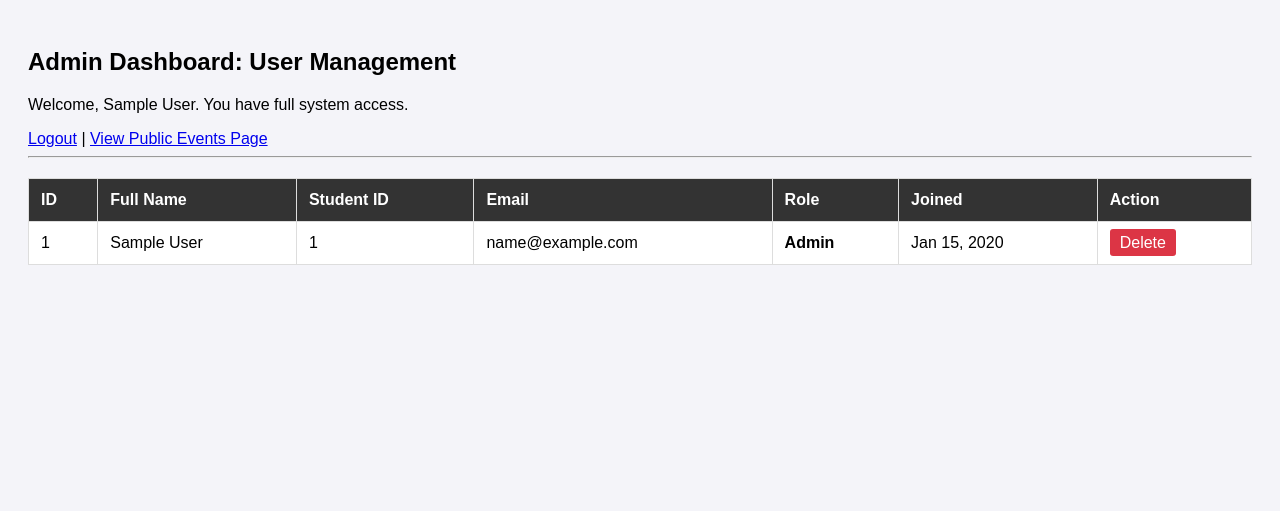
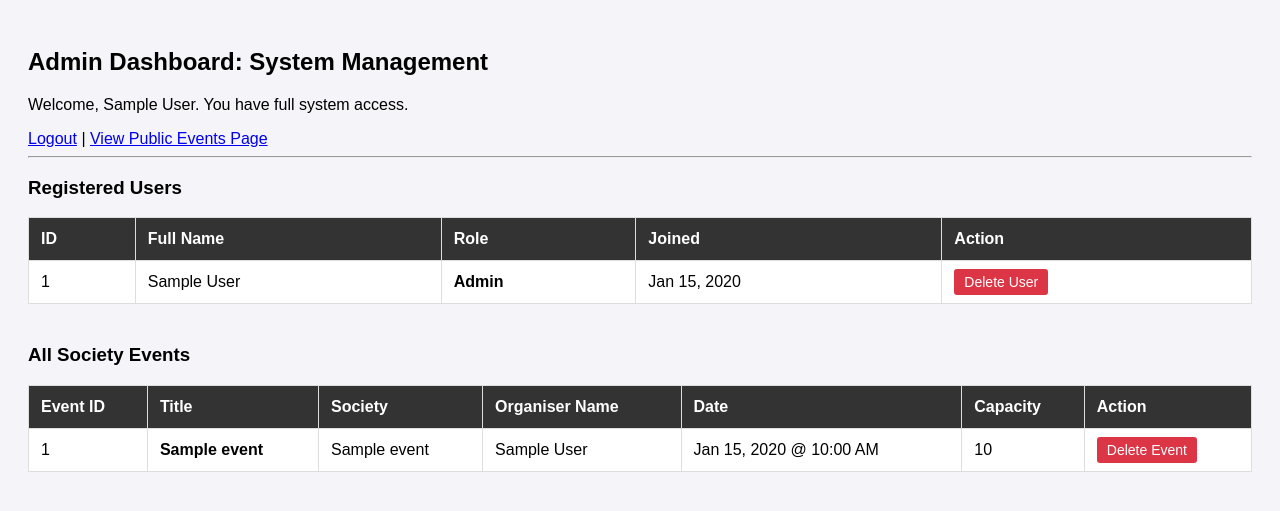
Before and after one commit to Naulikha/su_events_app, a PHP site: page /dashboard/admin.php in a window 1280 px wide. Shown: the top 511 px of the page. Run offline with PHP 8.4, Linux system fonts and the light colour scheme; the visitor is signed in with stand-in values (Sample User, id 1); tables that the repository leaves empty hold one stand-in row (values such as "Sample post").

Commit message:
added in admin delete for events

```diff
--- a/dashboard/admin.php
+++ b/dashboard/admin.php
@@ -36,61 +36,82 @@ if (isset($_GET['delete_user'])) {
     }
 }
 
+// --- HANDLE EVENT DELETION (Admin Power!) ---
+if (isset($_GET['delete_event'])) {
+    $target_event_id = (int)$_GET['delete_event'];
+
+    // REFERENCE: PHP_MYSQL_PREPARED_STATEMENTS (Lecture)
+    $stmt = $conn->prepare("DELETE FROM events WHERE event_id = ?");
+    $stmt->bind_param("i", $target_event_id);
+    if ($stmt->execute()) {
+        $success = "Event successfully deleted.";
+    } else {
+        $error = "Failed to delete event.";
+    }
+    $stmt->close();
+}
+
 // --- FETCH ALL USERS ---
-// We want to see newest users first
-$sql = "SELECT user_id, full_name, student_id, email, role, created_at FROM users ORDER BY created_at DESC";
-$result = $conn->query($sql);
+//new users first
+$sql_users = "SELECT user_id, full_name, student_id, email, role, created_at FROM users ORDER BY created_at DESC";
+$result_users = $conn->query($sql_users);
+
+// --- FETCH ALL EVENTS (Using JOIN to get the Organiser's Name) ---
+// REFERENCE: Working with Databases (Lecture)
+$sql_events = "SELECT e.event_id, e.title, e.society_name, e.event_date, e.max_capacity, u.full_name AS organiser_name
+               FROM events e
+               JOIN users u ON e.organiser_id = u.user_id
+               ORDER BY e.event_date ASC";
+$result_events = $conn->query($sql_events);
 ?>
 
 <!DOCTYPE html>
 <html lang="en">
 <head>
     <meta charset="UTF-8">
-    <title>Admin Dashboard - User Management</title>
+    <title>Admin Dashboard - System Management</title>
     <style>
         body { font-family: Arial, sans-serif; padding: 20px; background: #f4f4f9; }
-        table { width: 100%; border-collapse: collapse; background: white; margin-top: 20px; }
+        .table-container { margin-bottom: 40px; }
+        table { width: 100%; border-collapse: collapse; background: white; margin-top: 10px; }
         th, td { padding: 12px; border: 1px solid #ddd; text-align: left; }
         th { background-color: #333; color: white; }
-        .btn-delete { background: #dc3545; color: white; padding: 5px 10px; text-decoration: none; border-radius: 3px; }
-        .success { color: green; font-weight: bold; }
-        .error { color: red; font-weight: bold; }
+        .btn-delete { background: #dc3545; color: white; padding: 5px 10px; text-decoration: none; border-radius: 3px; font-size: 14px;}
+        .success { color: green; font-weight: bold; background: #d4edda; padding: 10px; border-radius: 5px; border: 1px solid #c3e6cb;}
+        .error { color: red; font-weight: bold; background: #f8d7da; padding: 10px; border-radius: 5px; border: 1px solid #f5c6cb;}
     </style>
 </head>
 <body>
-    <h2>Admin Dashboard: User Management</h2>
+    <h2>Admin Dashboard: System Management</h2>
     <p>Welcome, <?php echo htmlspecialchars($_SESSION['full_name']); ?>. You have full system access.</p>
 
     <a href="../auth/logout.php">Logout</a> | <a href="../index.php">View Public Events Page</a>
     <hr>
 
-    <?php if(!empty($success)) echo "<p class='success'>$success</p>"; ?>
-    <?php if(!empty($error)) echo "<p class='error'>$error</p>"; ?>
+    <?php if(!empty($success)) echo "<div class='success'>$success</div><br>"; ?>
+    <?php if(!empty($error)) echo "<div class='error'>$error</div><br>"; ?>
 
+    <!-- SECTION 1: USER MANAGEMENT -->
+    <div class="table-container">
+        <h3>Registered Users</h3>
         <table>
             <tr>
                 <th>ID</th>
                 <th>Full Name</th>
-            <th>Student ID</th>
-            <th>Email</th>
                 <th>Role</th>
                 <th>Joined</th>
                 <th>Action</th>
             </tr>
-
-        <?php if ($result->num_rows > 0): ?>
-            <?php while($user = $result->fetch_assoc()): ?>
+            <?php if ($result_users->num_rows > 0): ?>
+                <?php while($user = $result_users->fetch_assoc()): ?>
                     <tr>
-                    <!-- REFERENCE: HTML Entities (Lecture) -> secure output -->
                         <td><?php echo $user['user_id']; ?></td>
                         <td><?php echo htmlspecialchars($user['full_name']); ?></td>
-                    <td><?php echo htmlspecialchars($user['student_id']); ?></td>
-                    <td><?php echo htmlspecialchars($user['email']); ?></td>
                         <td><strong><?php echo $user['role']; ?></strong></td>
                         <td><?php echo date('M d, Y', strtotime($user['created_at'])); ?></td>
                         <td>
                             <?php if ($user['user_id'] !== $_SESSION['user_id']): ?>
-                            <a href="?delete_user=<?php echo $user['user_id']; ?>" class="btn-delete" onclick="return confirm('Delete this user? This will also delete all their events and bookings!');">Delete</a>
+                                <a href="?delete_user=<?php echo $user['user_id']; ?>" class="btn-delete" onclick="return confirm('Delete this user? This will also wipe all their events and bookings!');">Delete User</a>
                             <?php else: ?>
                                 <em>Your Account</em>
                             <?php endif; ?>
@@ -98,8 +119,44 @@ $result = $conn->query($sql);
                     </tr>
                 <?php endwhile; ?>
             <?php else: ?>
-            <tr><td colspan="7">No users found.</td></tr>
+                <tr><td colspan="5">No users found.</td></tr>
             <?php endif; ?>
         </table>
+    </div>
+
+    <!-- SECTION 2: EVENT MANAGEMENT -->
+    <div class="table-container">
+        <h3>All Society Events</h3>
+        <table>
+            <tr>
+                <th>Event ID</th>
+                <th>Title</th>
+                <th>Society</th>
+                <th>Organiser Name</th>
+                <th>Date</th>
+                <th>Capacity</th>
+                <th>Action</th>
+            </tr>
+            <?php if ($result_events->num_rows > 0): ?>
+                <?php while($event = $result_events->fetch_assoc()): ?>
+                    <tr>
+                        <!-- REFERENCE: HTML Entities (Lecture) -> secure output -->
+                        <td><?php echo $event['event_id']; ?></td>
+                        <td><strong><?php echo htmlspecialchars($event['title']); ?></strong></td>
+                        <td><?php echo htmlspecialchars($event['society_name']); ?></td>
+                        <td><?php echo htmlspecialchars($event['organiser_name']); ?></td>
+                        <td><?php echo date('M d, Y @ g:i A', strtotime($event['event_date'])); ?></td>
+                        <td><?php echo $event['max_capacity']; ?></td>
+                        <td>
+                            <a href="?delete_event=<?php echo $event['event_id']; ?>" class="btn-delete" onclick="return confirm('Delete this event? All student bookings for this event will be canceled.');">Delete Event</a>
+                        </td>
+                    </tr>
+                <?php endwhile; ?>
+            <?php else: ?>
+                <tr><td colspan="7">No events have been created yet.</td></tr>
+            <?php endif; ?>
+        </table>
+    </div>
+
 </body>
 </html>
```
Lines whose indentation alone changed are shown as unchanged.
